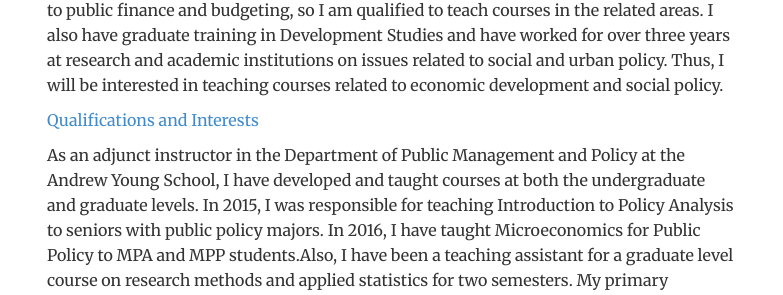
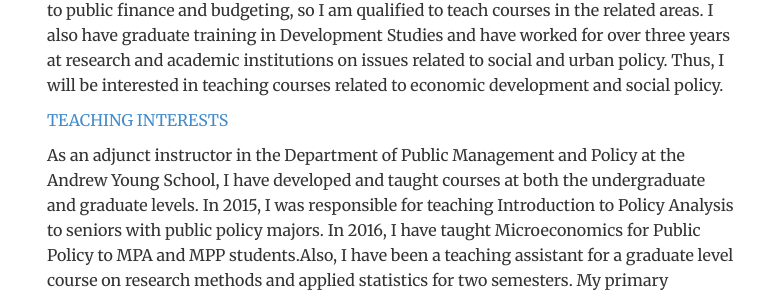
Before and after one commit to pathak-rahul/pathak-rahul.github.io, a Jekyll site: the page built from teaching/index.html, in a window 1280 px wide. Shown: the part 357-652 px from the top of the page, without its empty margins (248-1031 px from the left). Built offline with Jekyll 4.4.1, drawn with Linux system fonts in a browser that asks for light colours.

Commit message:
Update index.html

```diff
--- a/teaching/index.html
+++ b/teaching/index.html
@@ -12,7 +12,7 @@
 <p class-"lead"> As an adjunct instructor in the Department of Public Management and Policy at the Andrew Young School, I have developed and taught courses at both the undergraduate and graduate levels. In 2015, I was responsible for teaching Introduction to Policy Analysis to seniors with public policy majors. In 2016, I have taught Microeconomics for Public Policy to MPA and MPP students.Also, I have been a teaching assistant for a graduate level course on research methods and applied statistics for two semesters.
 My primary teaching interests are in the area of public financial management, policy analysis, and program evaluation. I am pursuing my Ph.D. in Public Policy with a focus on issues related to public finance and budgeting, so I am qualified to teach courses in the related areas. I also have graduate training in Development Studies and have worked for over three years at research and academic institutions on issues related to social and urban policy. Thus, I will be interested in teaching courses related to economic development and social policy.
 
-<p class="text-primary">Qualifications and Interests</p>
+<p class="text-primary">TEACHING INTERESTS</p>
 	</div>
 	<div itemscope itemtype="http://data-vocabulary.org/Person" class="col-sm-12">
 <p class-"lead"> As an adjunct instructor in the Department of Public Management and Policy at the Andrew Young School, I have developed and taught courses at both the undergraduate and graduate levels. In 2015, I was responsible for teaching Introduction to Policy Analysis to seniors with public policy majors. In 2016, I have taught Microeconomics for Public Policy to MPA and MPP students.Also, I have been a teaching assistant for a graduate level course on research methods and applied statistics for two semesters.
```
